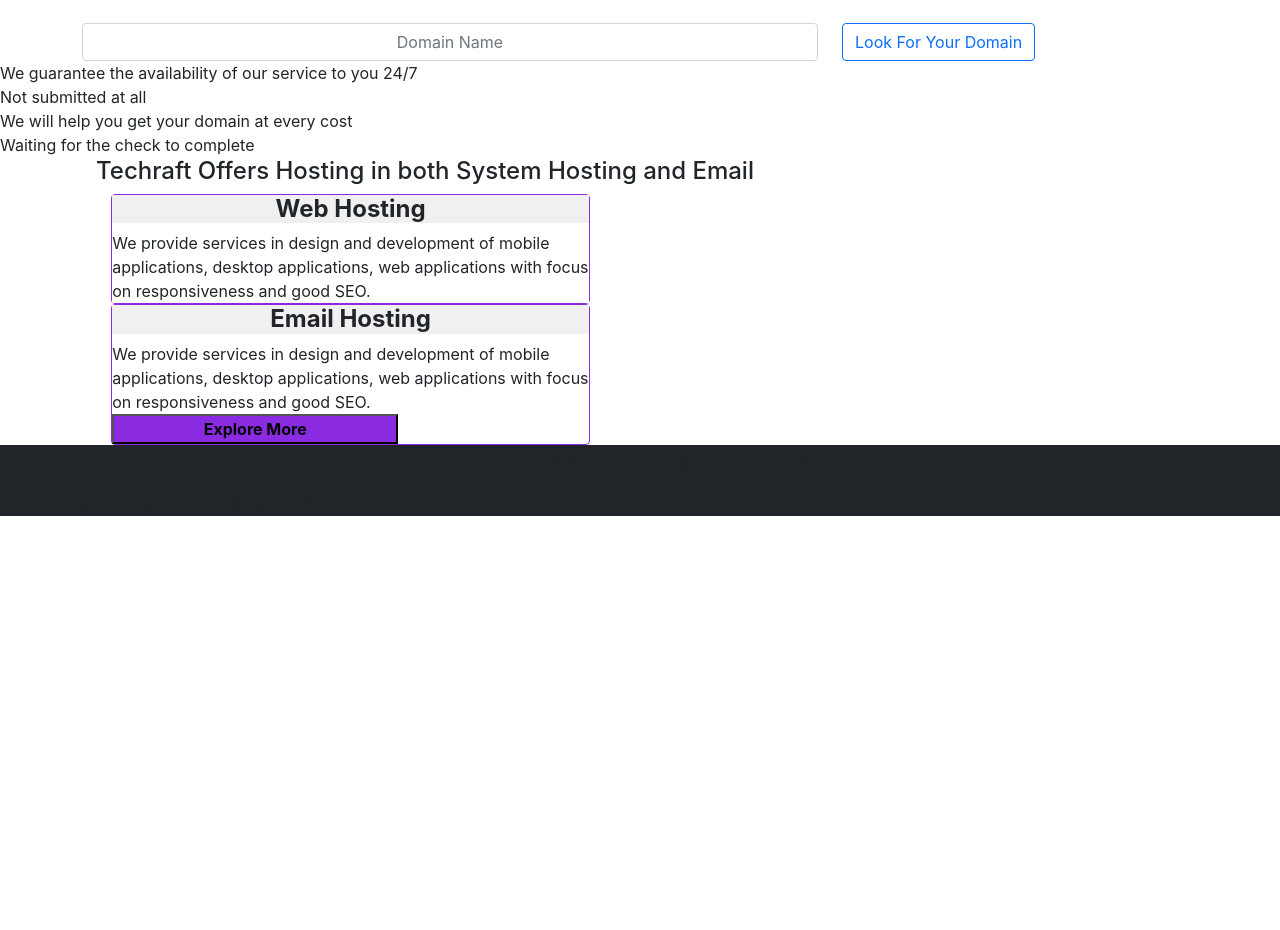
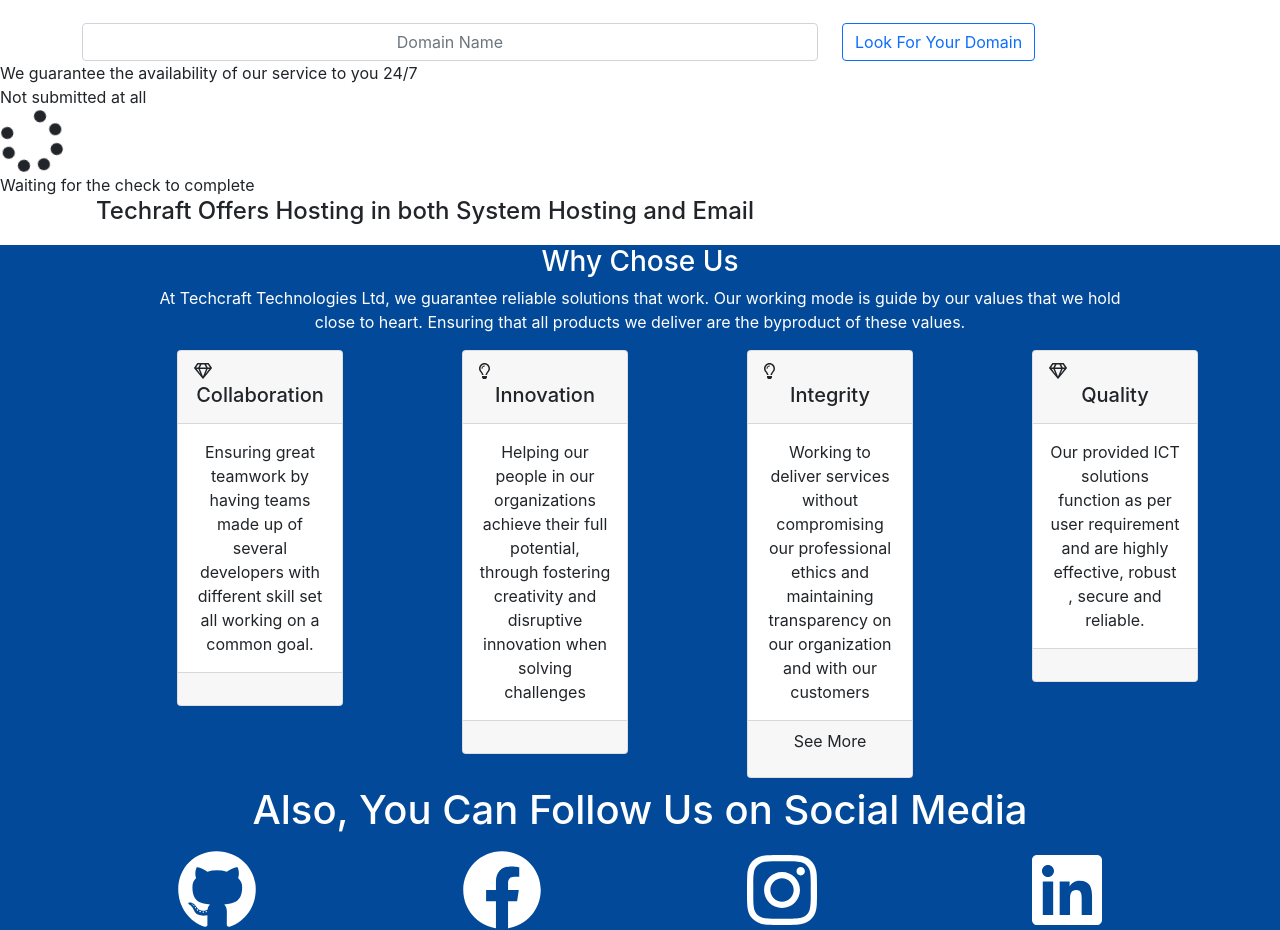
Before and after one commit to machuchesteven/tchosting, a React (Create React App) app: page / in a window 1280 px wide. Shown: the part 254-1184 px from the top of the page. Before the commit the page ends 800 px from the top, so only its background shows below. Built offline with nearby package versions, Linux system fonts and the light colour scheme.

Commit message:
The Change as there is no main need  for adding those services that are seen already in the company site

```diff
--- a/src/index.css
+++ b/src/index.css
@@ -5,6 +5,25 @@
     sans-serif;
   -webkit-font-smoothing: antialiased;
   -moz-osx-font-smoothing: grayscale;
+  ::-webkit-scrollbar {
+    width: 12px;
+}
+::-webkit-scrollbar{
+  width: 5px;
+  color: blueviolet;
+}
+::-webkit-scrollbar-track {
+    -webkit-box-shadow: inset 0 0 6px rgba(0,0,0,0.3);
+    border-radius: 10px;
+}
+
+::-webkit-scrollbar-thumb {
+    border-radius: 10px;
+    -webkit-box-shadow: inset 0 0 6px rgba(0,0,0,0.5);
+}
+}
+#arrow-down{
+  color: #024A99;
 }
 
 #search-button{
@@ -81,3 +100,41 @@
   border-color: blueviolet;
 
 }
+.why-chose-us{
+  margin-top: 1.2rem;
+  background-color: #024A99;
+
+}
+.why-chose-us-heading{
+  color: white;
+  align-items: center;
+  text-align: center;
+
+
+}
+.why-chose-us-heading :hover{
+
+}
+.why-chose-us-top-content{
+  align-items: center;
+  text-align: center;
+  justify-content: center;
+  color: white;
+}
+.reason-card{
+  background-color: #003B7A 0.4;
+}
+.reason-card-text{
+  text-align: center;
+  justify-content: center;
+  align-items: center;
+}
+.brand-icon{
+  color: white;
+}
+.marg-top{
+  margin-top: 0.5rem;
+}
+.text-white{
+  color: white !important;
+}
--- a/src/index.js
+++ b/src/index.js
@@ -1,9 +1,15 @@
 import React, { useState, useEffect } from 'react'
 import ReactDOM from 'react-dom'
-import { Form, Button, Row, Col, Container, Navbar as BNavbar, Nav } from 'react-bootstrap'
+import { Alert, Form, Button, Row, Col, Container, Navbar as BNavbar, Nav, Card } from 'react-bootstrap'
 import 'bootstrap/dist/css/bootstrap.min.css'
 import './index.css'
-// import {Bounce, LightSpeed} from 'react-reveal'
+import {Bounce, LightSpeed, Fade, Slide, Flip} from 'react-reveal'
+import { FontAwesomeIcon } from '@fortawesome/react-fontawesome'
+import {faSpinner, faArrowDown, faSearch, } from "@fortawesome/free-solid-svg-icons"
+import {faGem, faLightbulb} from "@fortawesome/free-regular-svg-icons"
+import {faGithub, faFacebook, faInstagram, faLinkedin} from "@fortawesome/free-brands-svg-icons"
+
+
 
 
 // the navigation bar for the application
@@ -15,7 +21,7 @@
   }
   return (
     <div>
-      <BNavbar bg="light" stick="top" expand="md">
+      <BNavbar  sticky="top" bg="light" expand="md" className="h-100">
         <Container>
           <div><BNavbar.Brand><b id="brand-name">TechCraftHost</b></BNavbar.Brand></div>
           <Nav className="justify-content-center" activeKey="/" id="navigation">
@@ -54,14 +60,14 @@
 const Greetings = () => {
   return <div >
     <Container className="justify-content-center">
-      {/* <Bounce top> */}
+     <Bounce top>
       <h1 className="display-5 fw-bold" id="site-greetings">
         Get Your Business, Brand, or Office Domain<br />
         And Scale Up Your Business With<br />
         Us. It's Just A Single Click
-        {/* <FontAwesomeIcon icon={faArrowDown} id="arrow-down" /> */}
+        <FontAwesomeIcon icon={faArrowDown} id="arrow-down" />
       </h1>
-      {/* </Bounce> */}
+      </Bounce>
     </Container>
   </div>
 }
@@ -89,6 +95,7 @@
   function handleNameChange(e) {
     e.preventDefault()
     setSubmitted(false)
+    setCheckResult("")
     setDomainName((e.target.value).toLowerCase())
   }
   // checking for user's need to search for a particular domain
@@ -98,12 +105,34 @@
     setSubmitted(true)
   }
   function Buy() {
-    if (submitted) {
+    const [askSuggestion, setAskSuggestions] = useState(false)
+    function suggest(){
+      const lastIndex = domainName.lastIndexOf(".")
+      const rootName = domainName.slice(0, lastIndex)
+      return `${rootName}.co.tz`
+    }
+    if (submitted && checkResult === "AVAILABLE") {
       return <div>
+      <Bounce>
         <CallToBuy name={domainName} discount={20} />
+      </Bounce>
       </div>
-    } else {
-      return <div>We will help you get your domain at every cost</div>
+    } if(submitted && checkResult === "UNAVAILABLE"){
+      return <div>
+      <Alert variant="success">
+      <Bounce>
+
+        <h1>The domain is not available, But there are other suggestions</h1>
+        <Button variant="primary" onClick={(e)=> {setAskSuggestions(true)}}><FontAwesomeIcon icon={faSearch} />Click here to get them</Button>
+      </Bounce>
+      </Alert>
+      <Container>
+      <div>{askSuggestion? `${suggest()}`: "Can You Try Another Good Name"}</div>
+      </Container>
+      </div>
+    }
+    else {
+      return <div><FontAwesomeIcon icon={faSpinner} spin size="4x" /></div>
     }
   }
   useEffect(() => {
@@ -134,9 +163,11 @@
   function availableCheck(){
     if(isAvailable){
       return <div>
+      <LightSpeed bottom>
         <Container>
         <h1>The Domain You have Looked for is {checkResult}</h1>
         </Container>
+      </LightSpeed>
       </div>
     }else{
       return <div>
@@ -172,21 +203,82 @@
 }
 
 // services div
-const Services = () => {
-  return <div id="services" className="bg-dark">
-    <Container>
-      <div id="services-heading-container">
-        <h2 className="fw-bold display-8" id="services-heading">
-          We offer More Services like :-
-        </h2>
-        <div id="services-cards-container">
-          Here goes the ervices cards and their rows
-        </div>
-      </div>
-    </Container>
-  </div>
-}
+// const Services = () => {
+//   return <div id="services" className="bg-dark">
+//     <Container>
+//       <div id="services-heading-container">
+//         <h2 className="fw-bold display-8" id="services-heading">
+//           We offer More Services like :-
+//         </h2>
+//         <div id="services-cards-container">
+//           Here goes the ervices cards and their rows
+//         </div>
+//       </div>
+//     </Container>
+//   </div>
+// }
+// const Services = () =>{
+//  return <div className="services-container"  id="services">
+//     <div className="services">
+//       <Fade left>
+//       {/* <FontAwesomeIcon icon={faSpinner} spin size="10x" style={{color: "blueviolet"}}/> */}
+//       <h2><Slide left>TechCraft Technologies </Slide><Slide right>Offers Other Services</Slide></h2>
+//       </Fade>
+//       <Container className="justify-content-center services" id="service-container">
+//       <Row xs={1} md={2} lg={2}>
+//       <Card className="justify-content-center col-md-5 shadow-sm mt-2 ml-2">
+//           <Card.Title>Software Development</Card.Title>
+//           <Card.Body><Card.Text>
+//           We provide services in design and development of mobile applications,
+//           desktop applications,
+//           web applications with focus on responsiveness and good SEO.
+//           </Card.Text></Card.Body>
+//         </Card>
+//         <Card className="justify-content-center col-md-5 shadow-sm m-2">
+//           <Card.Title>ICT Infrastructure Support & Maintenance</Card.Title>
+//           <Card.Body><Card.Text>
+//           We provide wire and wireless networking solutions for residential and enterprise applications. We also provide support and maintenance services tailored tospecific ICT requirements.
+//           </Card.Text></Card.Body>
+//         </Card>
+//         <Card className="justify-content-center col-md-5 shadow-sm m-2">
+//           <Card.Title>Research</Card.Title>
+//           <Card.Body><Card.Text>
+//           We conduct applied research in various areas of information and communication technologies. We also develop data collection and entry systems for use in both qualitative and quantitative research in various fields.
+//           </Card.Text></Card.Body>
+//         </Card>
+//         <Card className="justify-content-center col-md-5 shadow-sm m-2">
+//           <Card.Title>Training</Card.Title>
+//           <Card.Body><Card.Text>
+//           We offer professional training in Mobile apps development, Desktop and Web apps development, IoT products & services development, Computer networking, Cyber security and Business Model Development for ICT products & services.
+//           </Card.Text></Card.Body>
+//         </Card>
+//         <Card className="justify-content-center col-md-5 shadow-sm m-2">
+//           <Card.Title>Artificial Intelligence</Card.Title>
+//           <Card.Body><Card.Text>
+//           We harnessing the power of data to accelerate change of your business by leveraging AI and analytics for business to unlock new efficiencies and increase productivity using enterprise-wide AI solutions that deliver game changing results.
+//           </Card.Text></Card.Body>
+//         </Card>
+//         <Card className="justify-content-center col-md-5 shadow-sm m-2">
+//           <Card.Title>Internet of Things (IoT)</Card.Title>
+//           <Card.Body><Card.Text>
+//           We provide strategic consulting, development, data analytics tools and application management using network of physical devices connected and exchanging data to solve business challenges and get new revenue streams via IoT technology.
+//           </Card.Text></Card.Body>
+//         </Card>
+//         <div className=" col-md-3"></div>
+//         <LightSpeed right>
+//         <Card className="justify-content-center shadow-sm m-2">
+//           <Card.Title>ICT Consultancy</Card.Title>
+//           <Card.Body><Card.Text>
+//           We offer a range of consultancy services in ICT and provide security audit services.
+//           </Card.Text></Card.Body>
+//         </Card>
+//         </LightSpeed>
+//       </Row>
+//       </Container>
+//       </div>
+//       </div>
 
+// }
 
 
 
@@ -197,26 +289,107 @@
       Techraft Offers Hosting in both System Hosting and Email
     </h4></div>
     <Container className="hosting-services">
-      <div className="hosting-services-overlay-image"></div>
-      <div className="hosting-services-col">
-        <h4 className="fw-bold hosting-service-heading" id="web-hosting-header">Web Hosting</h4>
-        <p className="hosting-service-content">
-          We provide services in design and development of mobile applications,
-          desktop applications,
-          web applications with focus on responsiveness and good SEO.
-        </p>
-      </div>
-      <div className="hosting-services-overlay-image"></div>
-      <div className="hosting-services-col">
-        <h4 className="fw-bold hosting-service-heading" id="web-hosting-header">Email Hosting</h4>
-        <p className="hosting-service-content">
-          We provide services in design and development of mobile applications,
-          desktop applications,
-          web applications with focus on responsiveness and good SEO.
-        </p>
-        <button className="see-more-button">Explore More</button>
-      </div>
+
     </Container>
+  </div>
+}
+
+const Reason = () =>{
+  return <div className="why-chose-us">
+  <Container>
+    <h3 className="why-chose-us-heading fw-b marg-top">Why Chose Us</h3>
+    <p className="why-chose-us-top-content">At Techcraft Technologies Ltd, we guarantee reliable solutions that work. Our working mode is guide by our values that we hold <br />close to heart. Ensuring that all products we deliver are the byproduct of these values.</p>
+  </Container>
+  <div className="reasons-card">
+  <Container>
+    <Row sm={1} md={4}>
+     <Col md={{span : 2, offset: 1}} className="mb-2">
+    <Card className="reason-card">
+    <Card.Header>
+    <FontAwesomeIcon icon={faGem} />
+    <Card.Title className="reason-card-text">
+      Collaboration
+    </Card.Title></Card.Header>
+    <Card.Body>
+      <Card.Text className="reason-card-text">
+      Ensuring great teamwork by having teams made up of several developers with different skill set all working on a common goal.
+      </Card.Text>
+    </Card.Body>
+    <Card.Footer>
+      <p className="reason-card-text fw-b"></p>
+    </Card.Footer>
+    </Card>
+    </Col>
+        <Col md={{span : 2, offset: 1}} className="mb-2">
+    <Card className="reason-card">
+    <Card.Header>
+      <FontAwesomeIcon icon={faLightbulb} />
+    <Card.Title className="reason-card-text">
+      Innovation
+    </Card.Title></Card.Header>
+    <Card.Body>
+      <Card.Text className="reason-card-text">
+        Helping our people in our organizations achieve their full potential, through fostering creativity and disruptive innovation when solving challenges
+      </Card.Text>
+    </Card.Body>
+    <Card.Footer>
+      <p className="reason-card-text fw-b"></p>
+    </Card.Footer>
+    </Card>
+    </Col>
+        <Col md={{span : 2, offset: 1}} className="mb-2">
+    <Card className="reason-card">
+    <Card.Header>
+      <FontAwesomeIcon icon={faLightbulb} />
+    <Card.Title className="reason-card-text">
+      Integrity
+    </Card.Title></Card.Header>
+    <Card.Body>
+      <Card.Text className="reason-card-text">
+      Working to deliver services without compromising our professional ethics and maintaining transparency on our organization and with our customers
+      </Card.Text>
+    </Card.Body>
+    <Card.Footer>
+      <p className="reason-card-text fw-b">See More</p>
+    </Card.Footer>
+    </Card>
+    </Col>   <Col md={{span : 2, offset: 1}} className="mb-2">
+    <Card className="reason-card">
+    <Card.Header>
+    <FontAwesomeIcon icon={faGem} />
+    <Card.Title className="reason-card-text">
+      Quality
+    </Card.Title></Card.Header>
+    <Card.Body>
+      <Card.Text className="reason-card-text">
+      Our provided ICT solutions function as per user requirement and are highly effective, robust , secure and reliable.
+      </Card.Text>
+    </Card.Body>
+    <Card.Footer>
+      <p className="reason-card-text fw-b"></p>
+    </Card.Footer>
+    </Card>
+    </Col>
+
+    </Row>
+    <Row className="social-media-icons justify-content-center">
+    <h1 className="reason-card-text mb-3 text-white">Also, You Can Follow Us on Social Media</h1>
+    <Col sm={{span: 2, offset: 1 }}>
+      <FontAwesomeIcon icon={faGithub} size="5x" className="brand-icon" />
+    </Col>
+    <Col sm={{span: 2, offset: 1 }}>
+      <FontAwesomeIcon icon={faFacebook} size="5x" className="brand-icon" />
+    </Col>
+    <Col sm={{span: 2, offset: 1 }}>
+      <FontAwesomeIcon icon={faInstagram} size="5x" className="brand-icon" />
+    </Col>
+    <Col sm={{span: 2, offset: 1 }}>
+      <FontAwesomeIcon icon={faLinkedin} size="5x" className="brand-icon" />
+    </Col>
+
+    </Row>
+  </Container>
+  </div>
   </div>
 }
 
@@ -262,5 +435,6 @@
   <Greetings />
   <App />
   <HostingServices />
-  <Services />
+  {/* <Services /> */}
+  <Reason />
 </div>, document.getElementById('root'))
```
